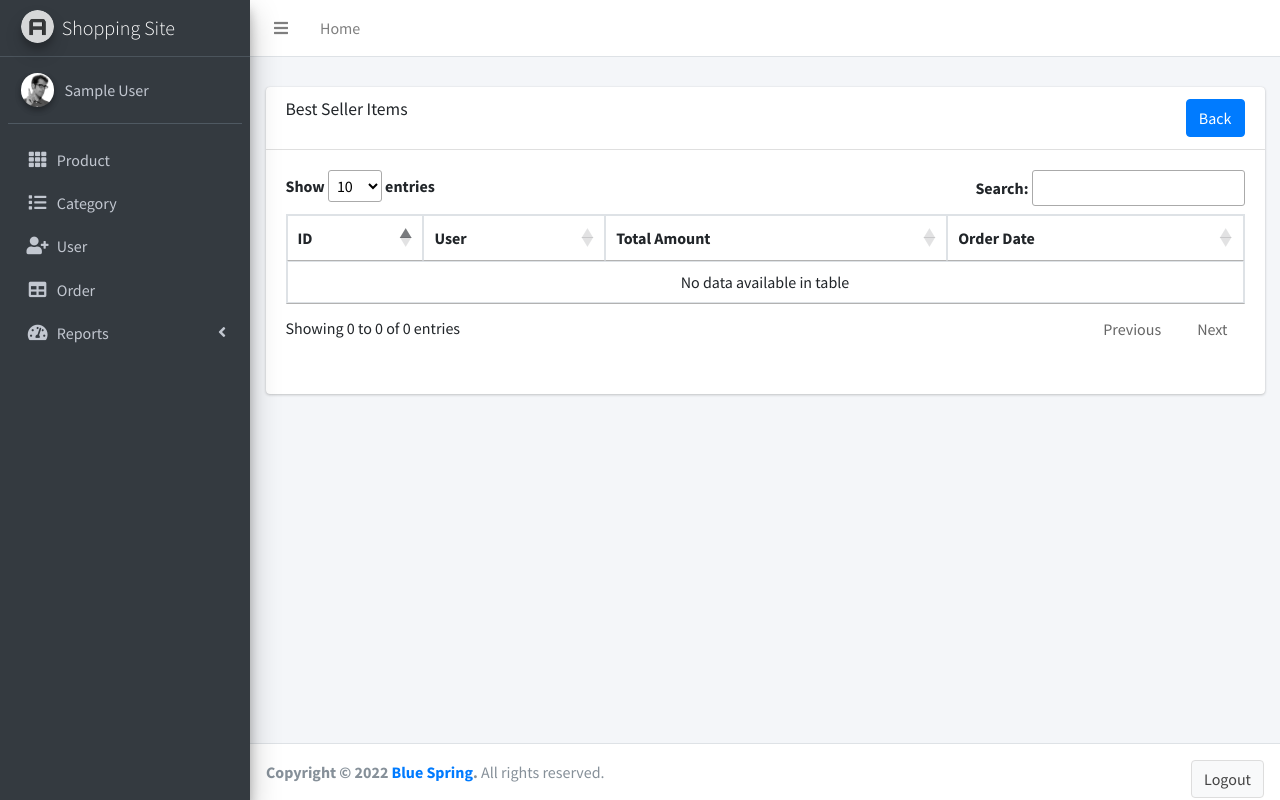
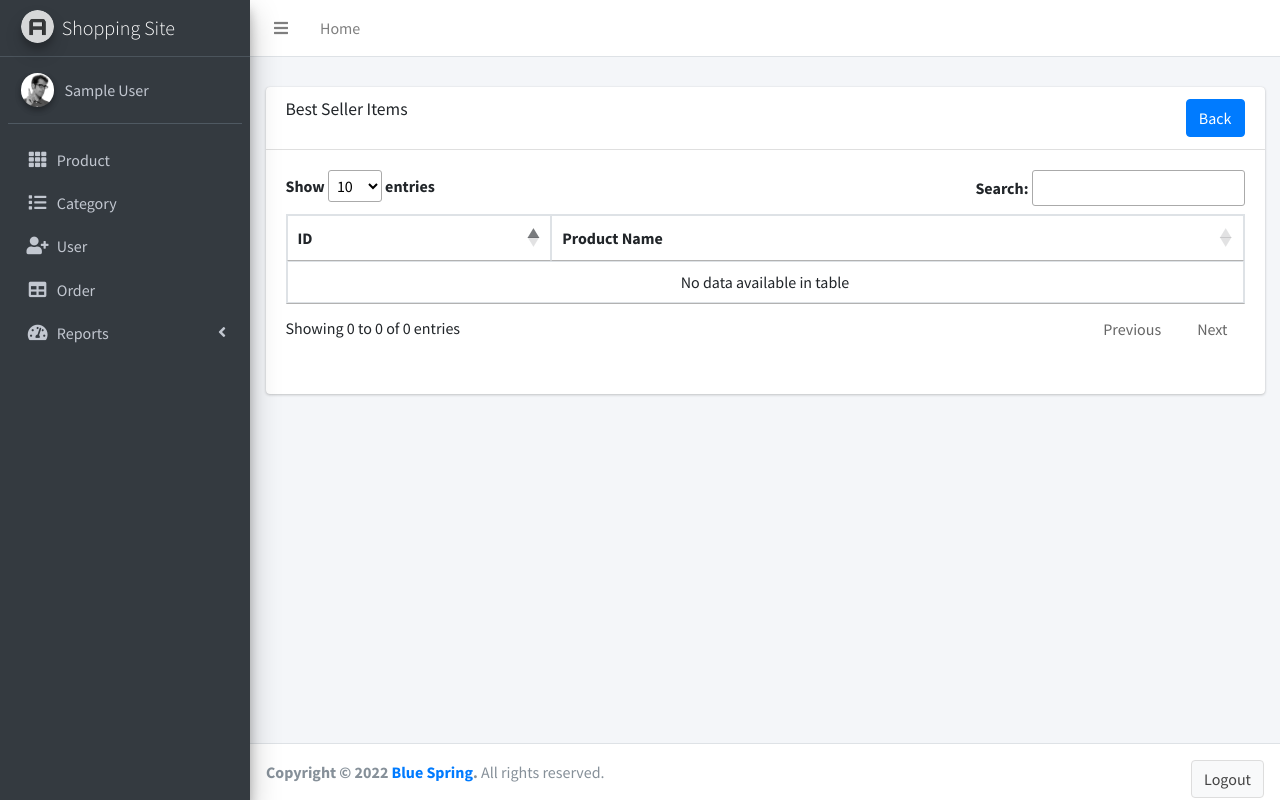
Before and after one commit to hninyuyulwin/ap_E-commercePHP, a PHP site: page /admin/best_seller.php in a window 1280 px wide. Run offline with PHP 8.4, Linux system fonts and the light colour scheme; the visitor is signed in with stand-in values (Sample User, id 1); data that the repository does not hold is empty; some libraries are stand-ins or nearby versions.

Commit message:
Final Extensive PHP

```diff
--- a/admin/best_seller.php
+++ b/admin/best_seller.php
@@ -28,17 +28,14 @@
                   <thead>
                     <tr>
                       <th>ID</th>
-                      <th>User</th>
-                      <th>Total Amount</th>
-                      <th>Order Date</th>
+                      <th>Product Name</th>
                     </tr>
                   </thead>
                   <tbody>
                   <?php
-                      $price = 300000;
-                      $sql = "SELECT * FROM sale_orders_details WHERE product_id > :price ORDER BY id DESC";
+                      $sql = "SELECT * FROM sale_orders_details GROUP BY product_id HAVING SUM(quantity)>2";
                       $stmt = $pdo->prepare($sql);
-                      $stmt->execute([':price'=>$price]);
+                      $stmt->execute();
                       $result = $stmt->fetchAll();
 
                       if ($result) {
@@ -52,8 +49,6 @@
                     <tr>
                       <td><?php echo escape($i); ?></td>
                       <td><?php echo escape($pResult['name']); ?></td>
-                      <td><?php echo escape($value['total_price']); ?></td>
-                      <td><?php echo escape(date('d-m-Y',strtotime($value['order_date']))); ?></td>
                     </tr>
                     <?php
                       $i++;
```
